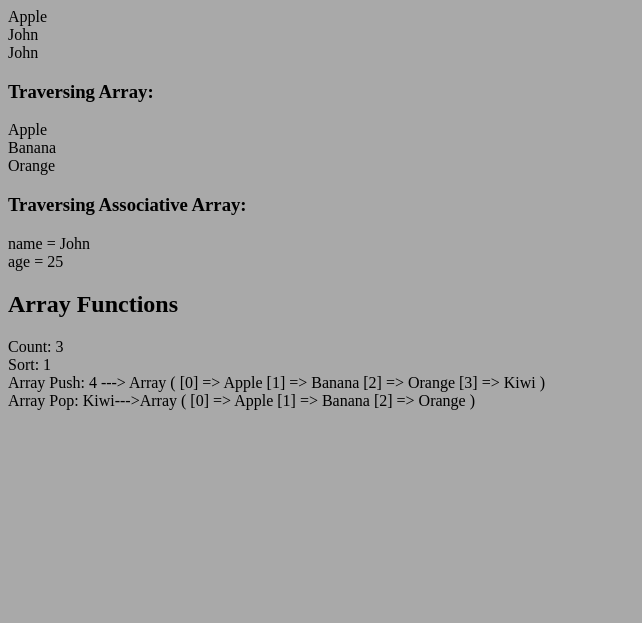
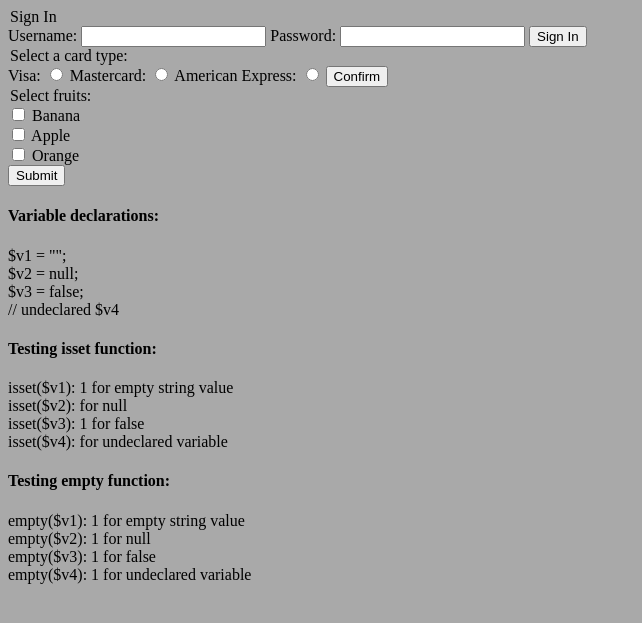
Before and after one commit to yogeshdatir/MFE-research-lab, a PHP site: page / in a window 1280 px wide. Shown: the top 623 px of the page, without its empty margins (0-642 px from the left). Run offline with PHP 8.4, Linux system fonts and the light colour scheme.

Commit message:
Lesson 9: isset() & empty() functions & Processing radio buttons and checkboxes in PHP

```diff
--- a/index.php
+++ b/index.php
@@ -13,75 +13,138 @@
 </head>
 
 <body>
+  <form action="index.php" method="POST">
+    <legend>Sign In</legend>
+    <label>Username:
+      <input type="text" name="username" />
+    </label>
+    <label>Password:
+      <input type="text" name="password" />
+    </label>
+    <input type="submit" name="signin" value="Sign In" />
+  </form>
+
+  <form action="index.php" method="POST">
+    <legend>Select a card type:</legend>
+    <label>Visa:
+      <input type="radio" name="card_type" value="Visa" />
+    </label>
+    <label>Mastercard:
+      <input type="radio" name="card_type" value="Mastercard" />
+    </label>
+    <label>American Express:
+      <input type="radio" name="card_type" value="American Express" />
+    </label>
+    <input type="submit" name="confirm" value="Confirm" />
+  </form>
+
+  <form action="index.php" method="POST">
+    <legend>Select fruits:</legend>
+    <label>
+      <input type="checkbox" name="fruits[]" value="Banana" />
+      Banana
+    </label>
+    <br>
+    <label>
+      <input type="checkbox" name="fruits[]" value="Apple" />
+      Apple
+    </label>
+    <br>
+    <label>
+      <input type="checkbox" name="fruits[]" value="Orange" />
+      Orange
+    </label>
+    <br>
+    <input type="submit" name="submit" value="Submit" />
+  </form>
 </body>
 
 </html>
 <?php
-/* Lesson 8: Arrays in PHP
-    ### Arrays:
-      - Lists with numeric keys
-      - Example: $fruits = ["Apple", "Banana", "Orange"];
+/* Lesson 9: isset() & empty() functions & Processing radio buttons and checkboxes in PHP
+    ### isset()
+      - isset( mixed $var [, mixed $... ]): bool
+      - Returns TRUE if a variable is declared and not null
 
-    ### Associative Arrays:
-      - Key-value pairs
-      - Example: $person = ["name" => "John", "age" => 25];
-
-    ### Traversing Arrays:
-      - Example: foreach ($array as $value) {
-        echo $value . "<br>";
-      }
-
-    ### Traversing Associative Arrays:
-      - Example: foreach ($array as $key => $value) {
-        echo "{$key} = {$value} <br>";
-      }
-
-    ### Array Functions:
-      - count() - counts the number of elements in an array - count( mixed $array_or_countable [, int $mode = COUNT_NORMAL ]): int
-      - sort() - sorts an array by value - sort( array $array [, int $sort_flags = SORT_REGULAR ]): bool
-      - array_push() - adds one or more elements to the end of an array - array_push( array $array [, mixed $... ]): int
-      - array_pop() - removes the last element of an array - array_pop( array $array ): array
-      - array_shift() - Shift an element off the beginning of array - array_shift( array $array ): array
-      - array_unshift() - Prepend one or more elements to the beginning of an array - array_unshift( array $array [, mixed $... ]): int
-      - array_merge() - merges one or more arrays - array_merge( array $array1 [, array $... ]): array
-      - array_search() - searches the array for a value and returns the first corresponding key if successful
-      - in_array() - checks if a value exists in an array
-      - array_keys() - returns all the keys of an array
-      - array_values() - returns all the values of an array
-      - array_filter() - filters the elements of an array using a callback function
+    ### empty()
+      - empty( mixed $var ): bool
+      - Returns TRUE if a variable if not declared, false, null, ""
 */
 
-// array
-$foods = ["Apple", "Banana", "Orange"];
-echo "{$foods[0]} <br>";
+$v1 = "";
+$v2 = null;
+$v3 = false;
+// undeclared $v4
 
-// associative array
-$person = ["name" => "John", "age" => 25];
-echo "{$person["name"]} <br>";
+if (!isset($_POST["confirm"]) && !isset($_POST["submit"])) {
+  echo "<h4>Variable declarations:</h4>";
+  echo '$v1 = "";<br>
+    $v2 = null;<br>
+    $v3 = false;<br>
+    // undeclared $v4<br>';
 
-$students = [["John", "A"], ["Mary", "B"]];
-echo "{$students[0][0]} <br>";
+  echo "<h4>Testing isset function:</h4>";
+  echo "isset(\$v1): " . isset($v1) . " for empty string value<br>";
+  echo "isset(\$v2): " . isset($v2) . " for null<br>";
+  echo "isset(\$v3): " . isset($v3) . " for false<br>";
+  echo "isset(\$v4): " . isset($v4) . " for undeclared variable<br>";
 
-// traversing array
-echo "<h3>Traversing Array:</h3>";
-foreach ($foods as $food) {
-  echo "{$food} <br>";
+  echo "<h4>Testing empty function:</h4>";
+  echo "empty(\$v1): " . empty($v1) . " for empty string value<br>";
+  echo "empty(\$v2): " . empty($v2) . " for null<br>";
+  echo "empty(\$v3): " . empty($v3) . " for false<br>";
+  echo "empty(\$v4): " . empty($v4) . " for undeclared variable<br>";
 }
 
-// traversing associative array
-echo "<h3>Traversing Associative Array:</h3>";
-foreach ($person as $key => $value) {
-  echo "{$key} = {$value} <br>";
+
+if (isset($_POST["signin"])) {
+  echo "<h3>Sign In:</h3>";
+
+  if (empty($_POST["username"])) {
+    echo "Username is missing";
+  } else if (empty($_POST["password"])) {
+    echo "Password is missing";
+  } else {
+    echo "Welcome!";
+  }
 }
 
-// array functions
-echo "<h2>Array Functions</h2>";
-echo "Count: " . count($foods) . "<br>";
-echo "Sort: " . sort($foods) . "<br>";
-echo "Array Push: " . array_push($foods, "Kiwi") . " ---> ";
-print_r($foods);
-echo "<br>";
-echo "Array Pop: " . array_pop($foods) . "--->";
-print_r($foods);
-echo "<br>";
+// Processing radio buttons and checkboxes
+if (isset($_POST["confirm"])) {
+  echo "<h3>Processing radio button:</h3>";
+
+  $card_type = null;
+
+  if (isset($_POST["card_type"])) {
+    $card_type = $_POST["card_type"];
+  }
+
+  switch ($card_type) {
+    case "Visa":
+      echo "You selected Visa";
+      break;
+    case "Mastercard":
+      echo "You selected Mastercard";
+      break;
+    case "American Express":
+      echo "You selected American Express";
+      break;
+    default:
+      echo "Please select a card type...";
+  }
+}
+
+if (isset($_POST["submit"])) {
+  echo "<h3>Processing checkboxes:</h3>";
+
+  $fruits = null;
+
+  if (isset($_POST["fruits"])) {
+    $fruits = $_POST["fruits"];
+  }
+
+  foreach ($fruits as $fruit) {
+    echo $fruit . "<br>";
+  }
+}
 ?>
```
Also changed, not shown: Lessons.md (+12 -0 lines).
